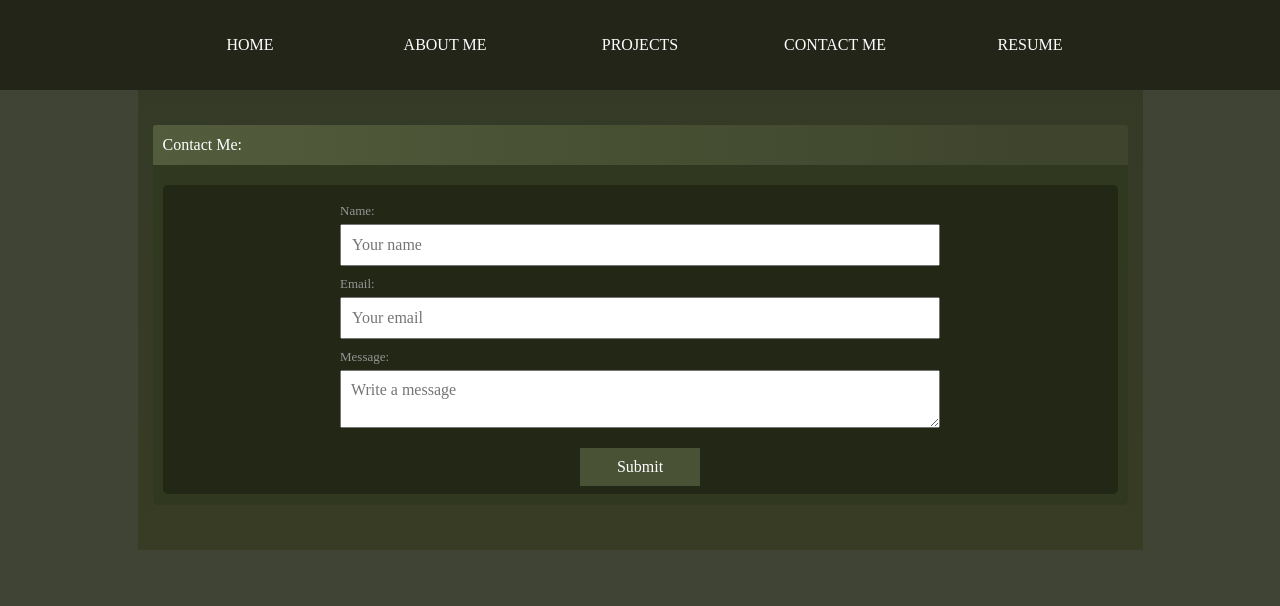
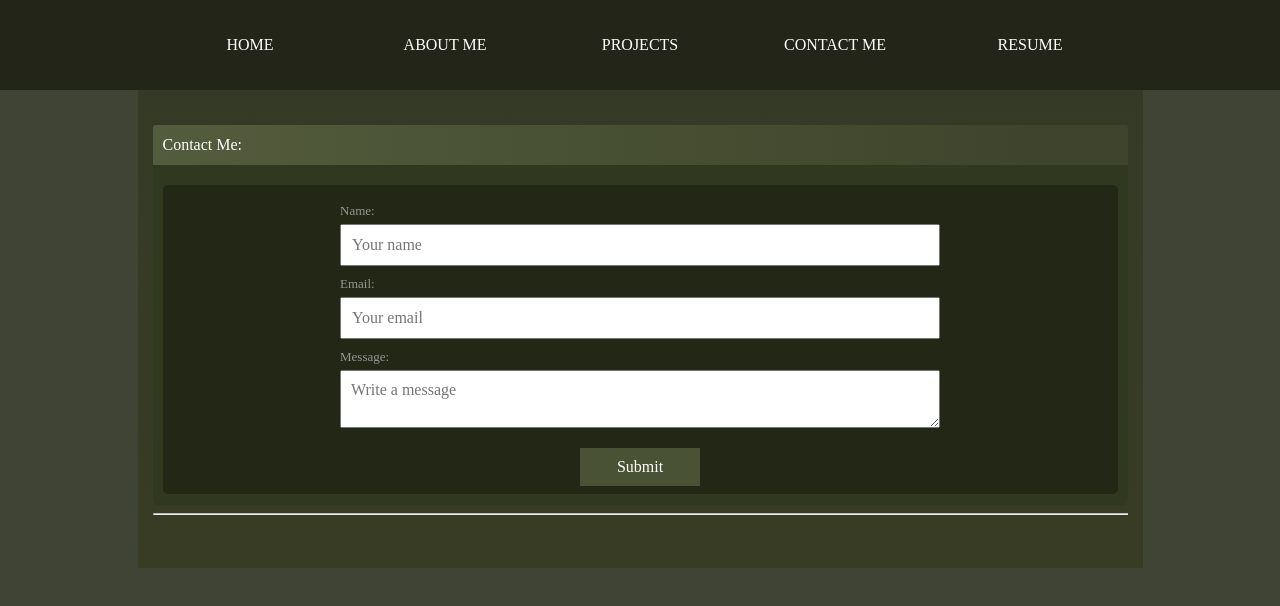
Before and after one commit to andrewkozinski/andrewkozinski.github.io, a React (Vite) app: page /contactme in a window 1280 px wide. Shown: the top 606 px of the page. Built offline with nearby package versions, Linux system fonts and the light colour scheme; a web font is replaced by a local one.

Commit message:
Added divider to ContactMe page

```diff
--- a/src/CSS/ContactMe.css
+++ b/src/CSS/ContactMe.css
@@ -33,3 +33,12 @@ input[type="submit"] {
 input[type="submit"]:hover {
     background-color: #6B8E23;
 }
+
+.centeredText {
+    text-align: center;
+}
+
+hr.rounded {
+    border-top: 1px solid #bbb;
+    border-radius: 5px;
+  }
--- a/src/routes/ContactMe.tsx
+++ b/src/routes/ContactMe.tsx
@@ -24,6 +24,8 @@ const ContactMe = () => {
                     </>
                 }/>
 
+                {/*<p className="centeredText">You can contact me using these methods as well.</p>*/}
+                <hr className="rounded"/>
 
                 {/*Maybe put social media links here?*/}
 
```
